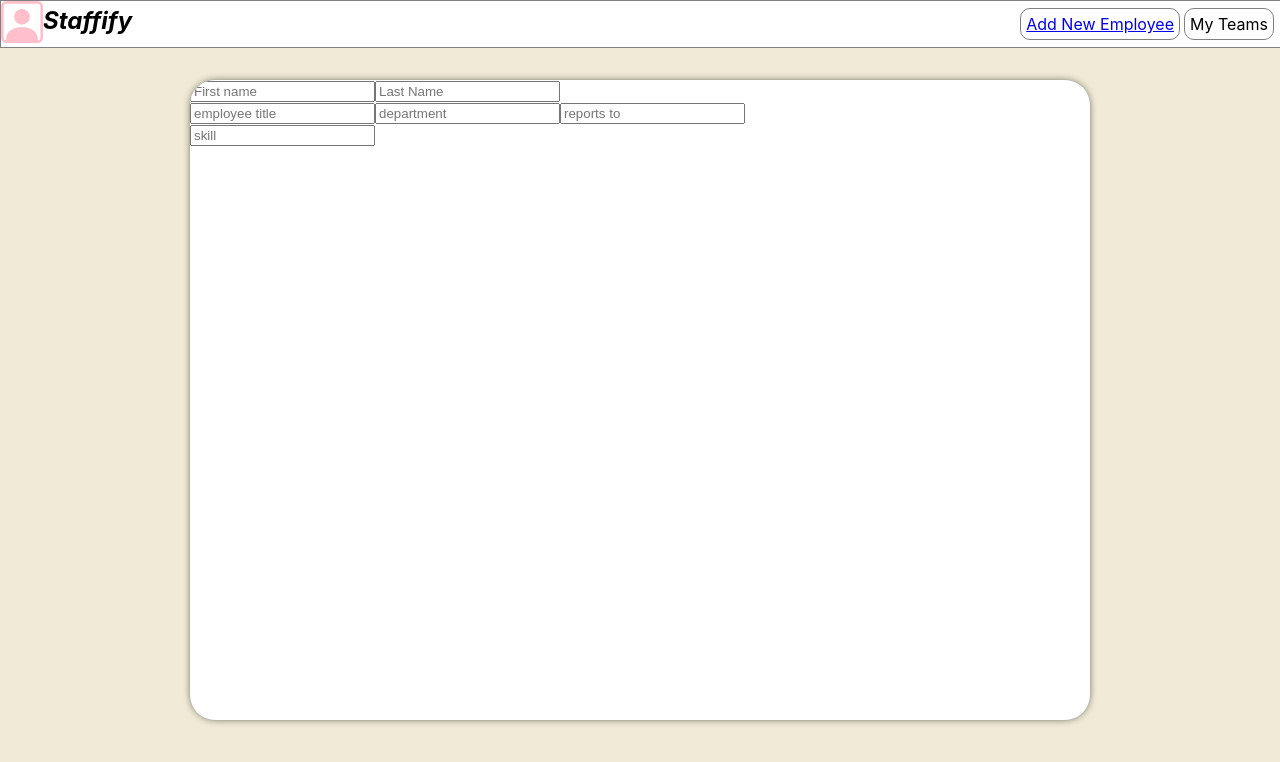
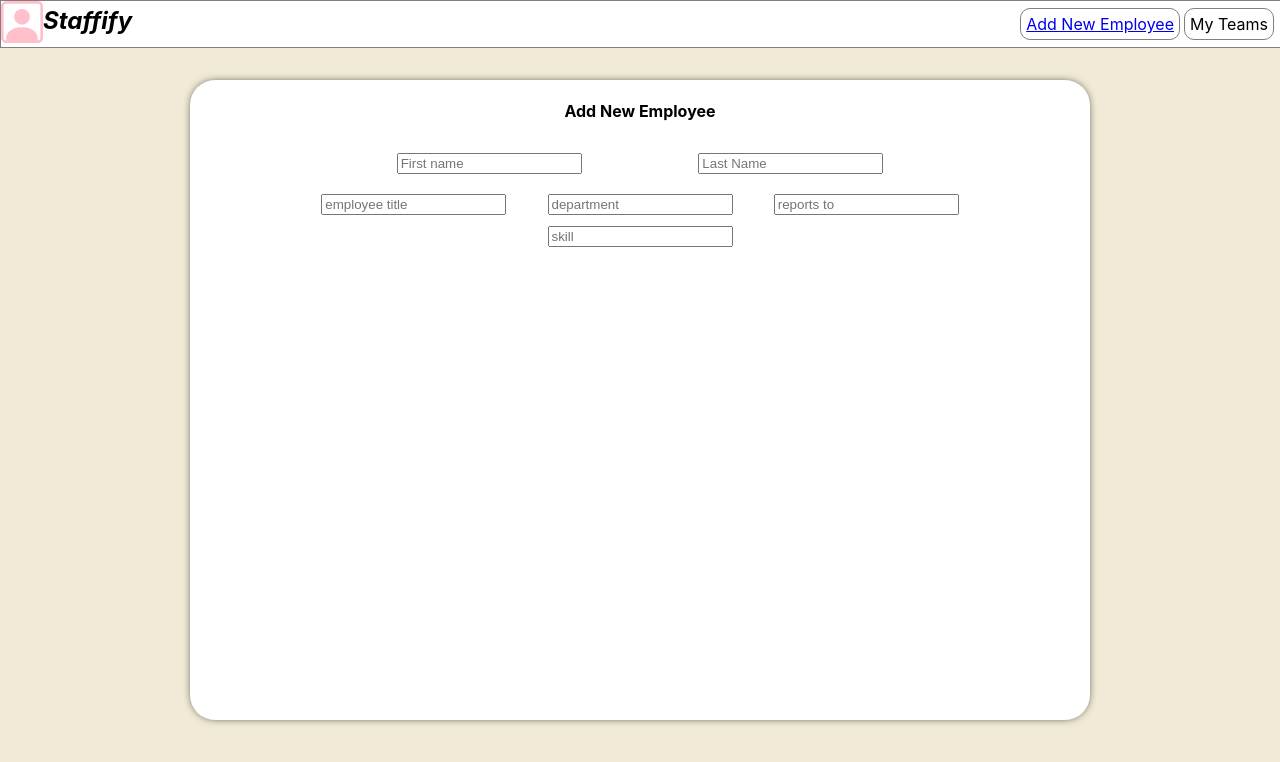
Before and after one commit to CD-Mackay/staffing-app, a React (Create React App) app: page /new in a window 1280 px wide. Shown: the top 762 px of the page. Built offline with nearby package versions, Linux system fonts and the light colour scheme; no server answers.

Commit message:
style form layout

```diff
--- a/src/components/AddEmployee/AddEmployee.js
+++ b/src/components/AddEmployee/AddEmployee.js
@@ -5,12 +5,13 @@ import StyledAddEmployee from "./StyledAddEmployee";
 export default function AddEmployee() {
   return (
     <StyledAddEmployee>
+      <h4>Add New Employee</h4>
       <form>
-        <div className="name-input">
+        <div className="employee-input">
           <input type="text" placeholder="First name" />
           <input type="text" placeholder="Last Name" />
         </div>
-        <div className="role-input">
+        <div className="employee-input">
           <input type="text" placeholder="employee title" />
           <input type="text" placeholder="department" />
           <input type="text" placeholder="reports to" />
--- a/src/components/AddEmployee/StyledAddEmployee.js
+++ b/src/components/AddEmployee/StyledAddEmployee.js
@@ -1,7 +1,15 @@
 import styled from "styled-components";
 
 const StyledAddEmployee = styled.div`
+text-align: center;
 
+.employee-input {
+  width: 80%;
+  display: flex;
+  justify-content: space-evenly;
+  margin: 0 auto;
+  padding: 10px;
+}
 `;
 
 export default StyledAddEmployee;
```
